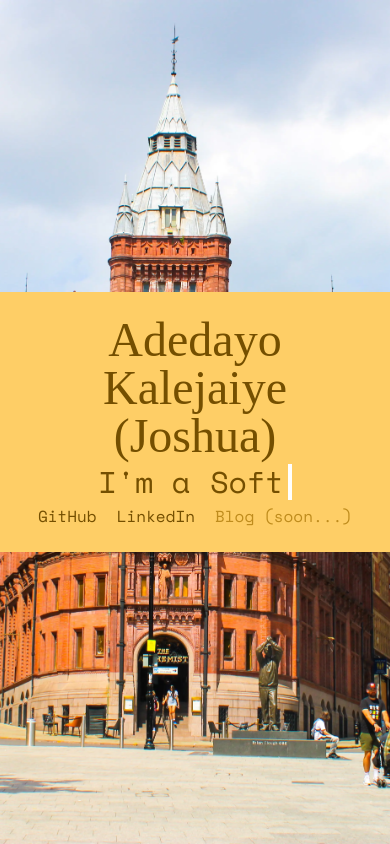
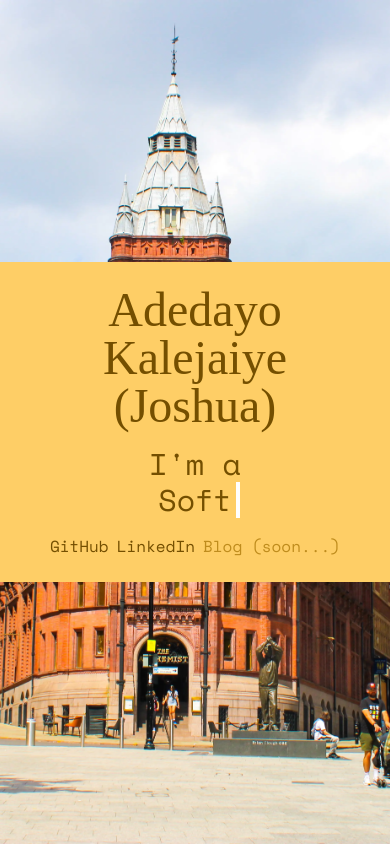
Before and after one commit to joshuakalejaiye/business-card, a SvelteKit app: page / in a window 390 px wide. Built offline with nearby package versions, Linux system fonts and the light colour scheme; a web font is replaced by a local one.

Commit message:
more responsive

```diff
--- a/src/routes/Details.svelte
+++ b/src/routes/Details.svelte
@@ -7,10 +7,16 @@
 	class="font-spacemono w-200 text-[#744F00] p-6 sm:p-[100px] drop-shadow-2px-2px-2px-212121 bg-[#FECE66]"
 >
 	<div id="name" class="font-milligram text-5xl lg:text-6xl">Adedayo Kalejaiye (Joshua)</div>
-	<span id="role-container" class="flex justify-center lg:justify-normal gap-3 mt-1 mb-1">
+	<span
+		id="role-container"
+		class="flex flex-col sm:flex-row text-center justify-center mt-4 sm:mt-1 lg:justify-normal sm:gap-3 mb-1"
+	>
 		<TypedRole />
 	</span>
-	<span id="links" class="flex justify-center lg:justify-normal gap-5">
+	<span
+		id="links"
+		class="flex flex-wrap justify-center lg:justify-normal mt-4 sm:mt-[0] gap-2 sm:gap-5"
+	>
 		<a href="http://github.com/joshuakalejaiye" class="hover:text-white" target="_blank" id="gh"
 			>GitHub</a
 		>
--- a/src/routes/TypedRole.svelte
+++ b/src/routes/TypedRole.svelte
@@ -54,7 +54,7 @@
 </script>
 
 <p id="i-am" class="text-3xl lg:text-4xl">I'm a</p>
-<span class="flex ml-2">
+<span class="flex ml-2 justify-center">
 	<p id="role" class="text-3xl lg:text-4xl mr-1">{typedText}</p>
 	<div id="cursor" class={`w-1 bg-white ${shouldBlink ? 'cursor' : ''}`} />
 </span>
```
